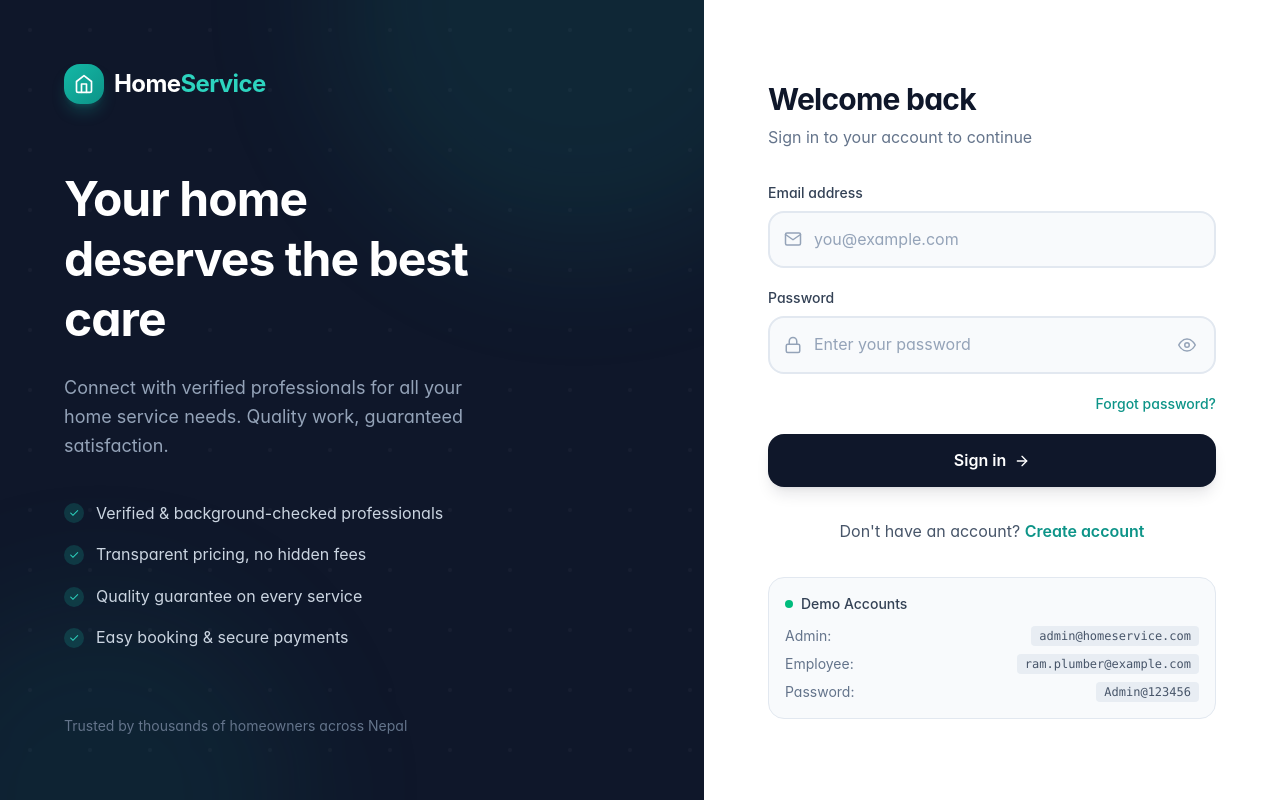
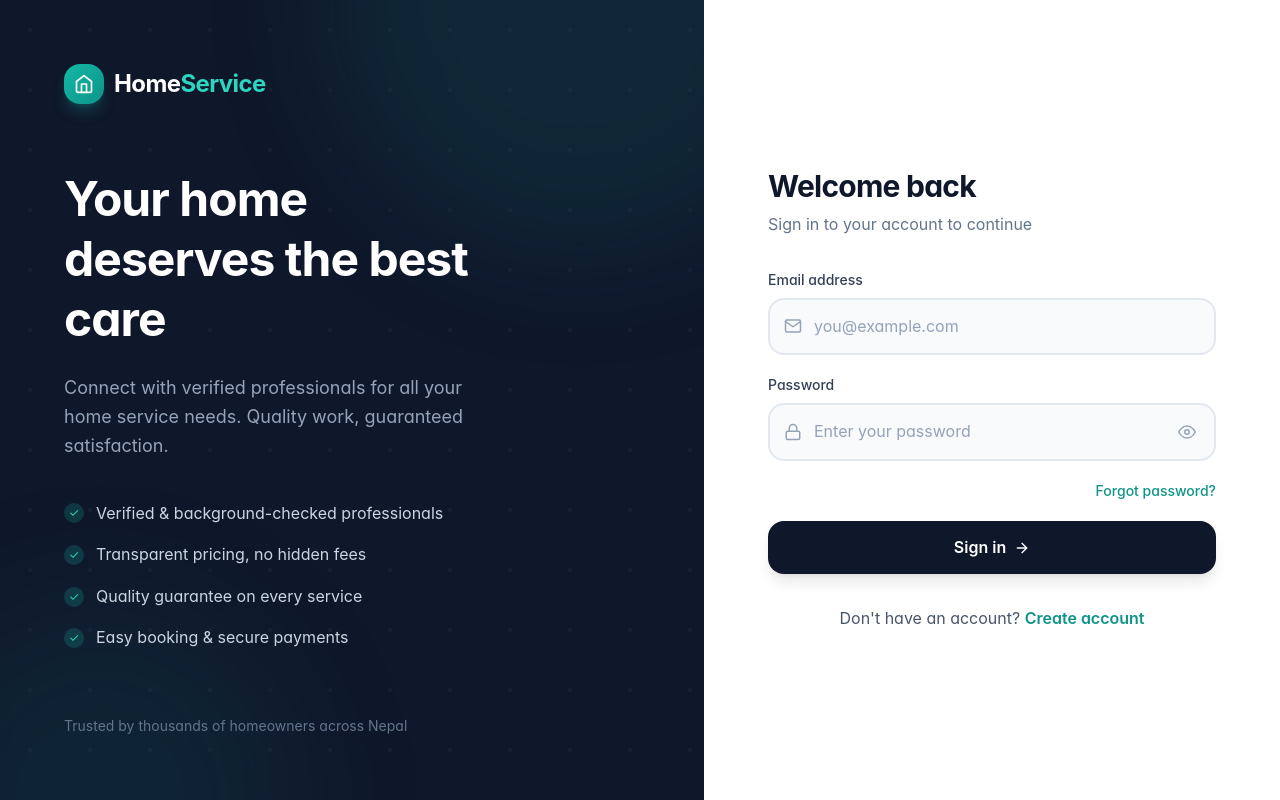
Before and after one commit to adip-adip/Home-Service-Management, a React (Vite) app in the folder frontend/: page /login in a window 1280 px wide. Built offline with nearby package versions, Linux system fonts and the light colour scheme.

Commit message:
Fixed Toast Error

```diff
--- a/frontend/src/api/axios.js
+++ b/frontend/src/api/axios.js
@@ -34,8 +34,11 @@ api.interceptors.response.use(
     async (error) => {
         const originalRequest = error.config;
 
-        // If error is 401 and we haven't tried to refresh yet
-        if (error.response?.status === 401 && !originalRequest._retry) {
+        // Skip token refresh for auth endpoints (login, register, etc.)
+        const isAuthEndpoint = originalRequest?.url?.includes('/auth/');
+
+        // If error is 401 and we haven't tried to refresh yet, and NOT an auth endpoint
+        if (error.response?.status === 401 && !originalRequest._retry && !isAuthEndpoint) {
             originalRequest._retry = true;
 
             try {
--- a/frontend/src/pages/auth/Login.jsx
+++ b/frontend/src/pages/auth/Login.jsx
@@ -55,9 +55,7 @@ const handleSubmit = async (e) => {
         if (!validate()) return;
 
         try {
-            console.log('Starting login...');
             const result = await login(formData);
-            console.log('Login result in component:', result);
 
             if (result.success) {
                 toast.success('Welcome back!');
@@ -66,14 +64,9 @@ const handleSubmit = async (e) => {
                     navigate(from, { replace: true });
                 }, 1000);
             } else {
-                console.log('Login failed - showing alert:', result.error);
-                // Use both alert and toast to debug
-                alert('Error: ' + (result.error || 'Invalid credentials'));
                 toast.error(result.error || 'Invalid email or password');
             }
         } catch (error) {
-            console.error('Exception in handleSubmit:', error);
-            alert('Exception: ' + error.message);
             toast.error(error.message || 'Login failed. Please try again.');
         }
     };
@@ -274,28 +267,6 @@ const handleSubmit = async (e) => {
                             Create account
                         </Link>
                     </p>
-
-                    {/* Demo Credentials */}
-                    <div className="mt-8 p-4 bg-slate-50 rounded-xl border border-slate-200">
-                        <p className="text-sm font-medium text-slate-700 mb-3 flex items-center gap-2">
-                            <span className="w-2 h-2 bg-emerald-500 rounded-full" />
-                            Demo Accounts
-                        </p>
-                        <div className="space-y-2 text-sm text-slate-600">
-                            <div className="flex justify-between">
-                                <span className="text-slate-500">Admin:</span>
-                                <code className="text-xs bg-slate-200/70 px-2 py-0.5 rounded">admin@homeservice.com</code>
-                            </div>
-                            <div className="flex justify-between">
-                                <span className="text-slate-500">Employee:</span>
-                                <code className="text-xs bg-slate-200/70 px-2 py-0.5 rounded">ram.plumber@example.com</code>
-                            </div>
-                            <div className="flex justify-between">
-                                <span className="text-slate-500">Password:</span>
-                                <code className="text-xs bg-slate-200/70 px-2 py-0.5 rounded">Admin@123456</code>
-                            </div>
-                        </div>
-                    </div>
                 </div>
             </div>
         </div>
--- a/frontend/src/store/authStore.js
+++ b/frontend/src/store/authStore.js
@@ -27,6 +27,14 @@ const useAuthStore = create(
                 set({ isLoading: true, error: null });
                 try {
                     const response = await authAPI.login(credentials);
+
+                    // Check if login succeeded
+                    if (!response.success) {
+                        const message = response.message || 'Login failed';
+                        set({ error: message, isLoading: false });
+                        return { success: false, error: message };
+                    }
+
                     const { user, accessToken, refreshToken } = response.data;
 
                     // Store tokens in localStorage
@@ -43,7 +51,7 @@ const useAuthStore = create(
                     return { success: true, user };
                 } catch (error) {
                     console.error('Login error:', error);
-                    const message = error.response?.data?.message || 'Login failed';
+                    const message = error.response?.data?.message || error.message || 'Login failed';
                     set({ error: message, isLoading: false });
                     return { success: false, error: message };
                 }
```
Also changed, not shown: 1 other file (tests, documents, lock files or other folders).
